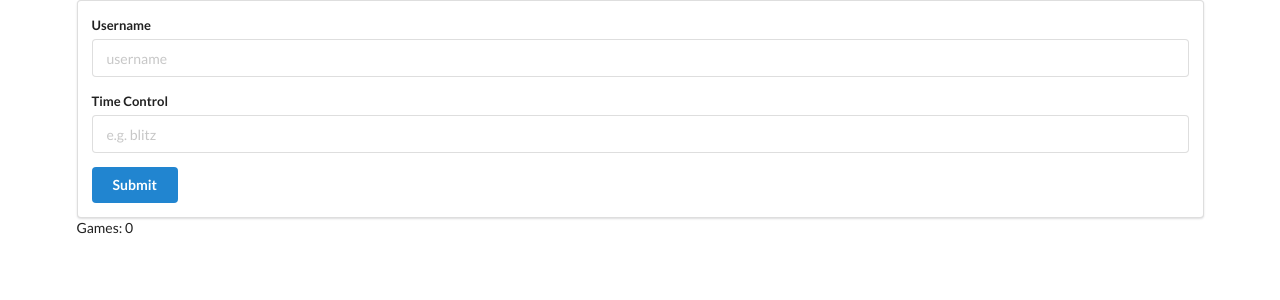
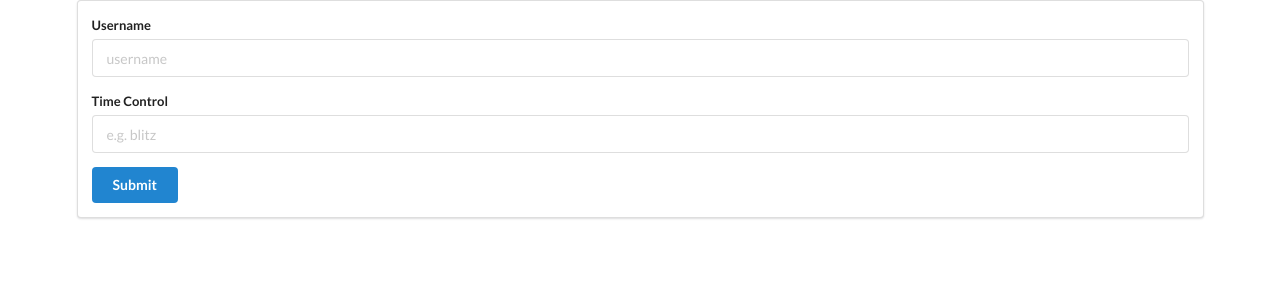
Before and after one commit to satrancci/pgn-downloader, a React (Create React App) app: page / in a window 1280 px wide. Shown: the top 300 px of the page. Built offline with nearby package versions, Linux system fonts and the light colour scheme.

Commit message:
minor changes to the download button, removed games.length info from the App component

```diff
--- a/src/components/App.js
+++ b/src/components/App.js
@@ -71,8 +71,7 @@ const App = () => {
   return (
     <div className="ui container">
       <Form onSubmit={interactWithChessComApi} />
-      Games: {games.length}
-      {username && <DownloadButton username={username} timeControl={timeControl} games={games} />}
+      {games.length > 0 && <DownloadButton username={username} timeControl={timeControl} games={games} />}
       {downloading && <LoadGames/>}
     </div>
   );
--- a/src/components/DownloadButton.js
+++ b/src/components/DownloadButton.js
@@ -16,7 +16,7 @@ const DownloadButton = ({username, timeControl, games}) => {
         <button onClick={() => {
             {link.click()}
         }}>
-            Download <b>{`${fileName}`} </b>
+            Download <b>{`${fileName}`}</b> ({`${games.length}`} games)
         </button>
     );
 }
```
